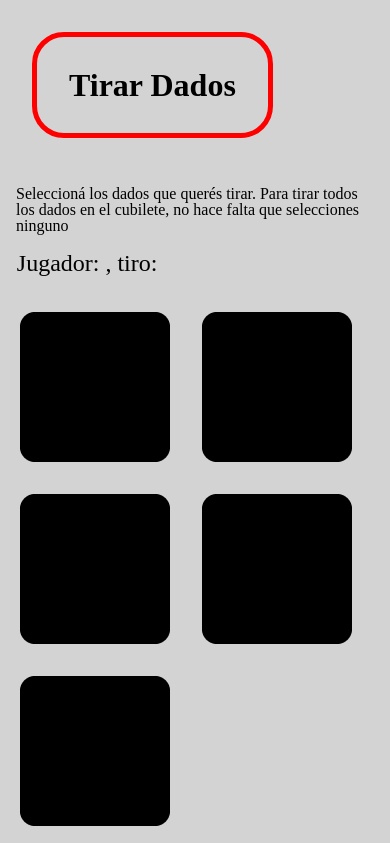
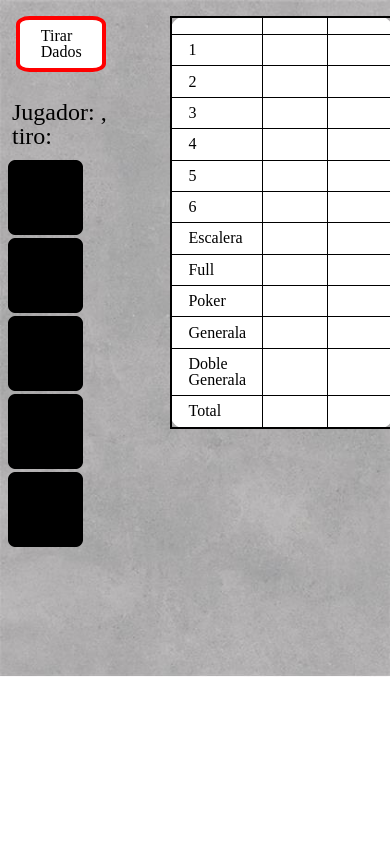
Before and after one commit to micaorfali/App, a website: page www/generala2/index.html in a window 390 px wide. Shown: the top 843 px of the page. Drawn offline with Linux system fonts and the light colour scheme.

Commit message:
tateti y generala en landscape

```diff
--- a/www/css/index.css
+++ b/www/css/index.css
@@ -169,7 +169,7 @@ table {
     }
 
     .espacioycentrar{
-        margin: 40vh 0;
+        margin: 3vh 0 0 0;
         text-align: center;
     }
 
--- a/www/generala2/assets/css/style.css
+++ b/www/generala2/assets/css/style.css
@@ -48,7 +48,11 @@ table {
 
 @media (max-width: 1000px){
 body{
-	background-color: lightgray;
+	display: flex;
+	background-image: url("../../../img/background.jpg");
+    background-repeat: no-repeat;
+    background-size: cover;
+    color: black;
 }
 
 main{
@@ -56,15 +60,20 @@ main{
 	height: 70vh;
 }
 
+#contenedorDados{
+	width: 60%;
+	display: inline-block;
+}
+
 #contenedorDados div{
-	width: 150px;
-	height: 150px;
-	margin: 1em;
+	width: 75px;
+	height: 75px;
+	padding-left: 0.5em;
 	display: inline-block;
 }
 
 img{
-	border: 4px solid lightgray;
+	width: 100%;
 }
 
 .seleccionado{
@@ -74,33 +83,31 @@ img{
 }
 
 #botonTirarDados{
-	border: 5px solid red;
-	padding: 1em;
+	border: 4px solid red;
+	background-color: white;
+	padding: 0.5em 1.3em;
 	margin: 1em;
 	display: inline-block;
-	border-radius: 1em;
-	font-weight: bold;
-	font-size: 2em;
+	border-radius: 15%;
 }
 
 #aclaracion{
-	margin: 1em;
+	margin-left: 1em;
 }
 
 #estadodeljuego{
-	margin: 0.7em;
+	margin: 0.5em;
 	font-size: 1.5em;
 }
 
 aside{
-	height: 25vh;
   	vertical-align: top;
-	float: right;
 	margin-right: 2em;
+	display: inline-block;
 }
 
 table{
-	margin: 2em 0 0 3em;
+	margin: 1em 0 0 3em;
 	border: 2px solid black;
 	border-radius: 1em;
 	border-collapse: collapse;
@@ -110,10 +117,10 @@ th, td{
 	border: 1.5px solid black;
 }
 th{
-	padding: 1.2em;
+	padding: 0.5em 2em;
 }
 td{
-	padding: 0.4em;
+	padding: 0.45em 1em;
 }
 
 #puntaje{
@@ -125,10 +132,9 @@ td{
 }
 
 #cartelganador{
-	margin-left: 2em;
-	font-size: 1.3em;
+	margin: 2em;
+	font-size: 2em;
 	font-weight: bold;
-	display: inline-block;
 }
 
 .disabled{
@@ -137,6 +143,7 @@ td{
 
 #reiniciar{
 	display: none;
+	margin: 5em;
 }
 
 #reiniciar a{
--- a/www/generala2/assets/js/generala.js
+++ b/www/generala2/assets/js/generala.js
@@ -204,9 +204,7 @@ function quienGano() {
         document.getElementById("mostrarganador").innerHTML = "Ganó: " + Storage.get("apodo2");
         Storage.put("puntos2", (Storage.get("puntos2") + 400));
         document.getElementById("botonTirarDados").style.display = "none";
-        document.getElementById("aclaracion").style.display = "none";
         document.getElementById("estadodeljuego").style.display = "none";
-        document.getElementById("aclaracion").style.display = "none";
         document.getElementById("contenedorDados").style.display = "none";
         document.getElementById("tabla").style.display = "none";
     } else if (totalp2 < totalp1) {
@@ -214,18 +212,14 @@ function quienGano() {
         document.getElementById("mostrarganador").innerHTML = "Ganó: " + Storage.get("apodo");
         Storage.put("puntos1", (Storage.get("puntos1") + 400));
         document.getElementById("botonTirarDados").style.display = "none";
-        document.getElementById("aclaracion").style.display = "none";
         document.getElementById("estadodeljuego").style.display = "none";
-        document.getElementById("aclaracion").style.display = "none";
         document.getElementById("contenedorDados").style.display = "none";
         document.getElementById("tabla").style.display = "none";
     } else {
         document.getElementById("mostrarganador").style.display = "inline-block";
         document.getElementById("mostrarganador").innerHTML = "Empate!";
         document.getElementById("botonTirarDados").style.display = "none";
-        document.getElementById("aclaracion").style.display = "none";
         document.getElementById("estadodeljuego").style.display = "none";
-        document.getElementById("aclaracion").style.display = "none";
         document.getElementById("contenedorDados").style.display = "none";
         document.getElementById("tabla").style.display = "none";
     }
--- a/www/generala2/index.html
+++ b/www/generala2/index.html
@@ -12,12 +12,6 @@
     <div id="botonTirarDados">
       <a href="javascript:tirarDados();">Tirar Dados</a>
     </div>
-    <div id="reiniciar">
-      <a href="index.html"> Volver a jugar</a>
-      <a href="../home.html"> Home</a>
-    </div>
-    <div id="aclaracion"> Seleccioná los dados que querés tirar. Para tirar todos los dados en el cubilete, no hace
-      falta que selecciones ninguno</div>
     <div id="estadodeljuego"> Jugador: <span id="turno"></span>, tiro: <span id="tiro"></span></div>
 
     <div id="contenedorDados"></div>
@@ -97,6 +91,10 @@
     </table>
   </aside>
   <div id="cartelganador"><h2 id="mostrarganador"></h2></div>
+  <div id="reiniciar">
+    <a href="index.html"> Volver a jugar</a>
+    <a href="../home.html"> Home</a>
+  </div>
 
   <script src="assets/js/generala.js"></script>
   <script src="../js/functions.js"></script>
```
Also changed, not shown: www/editarperfiles.html (+4 -1 lines).
